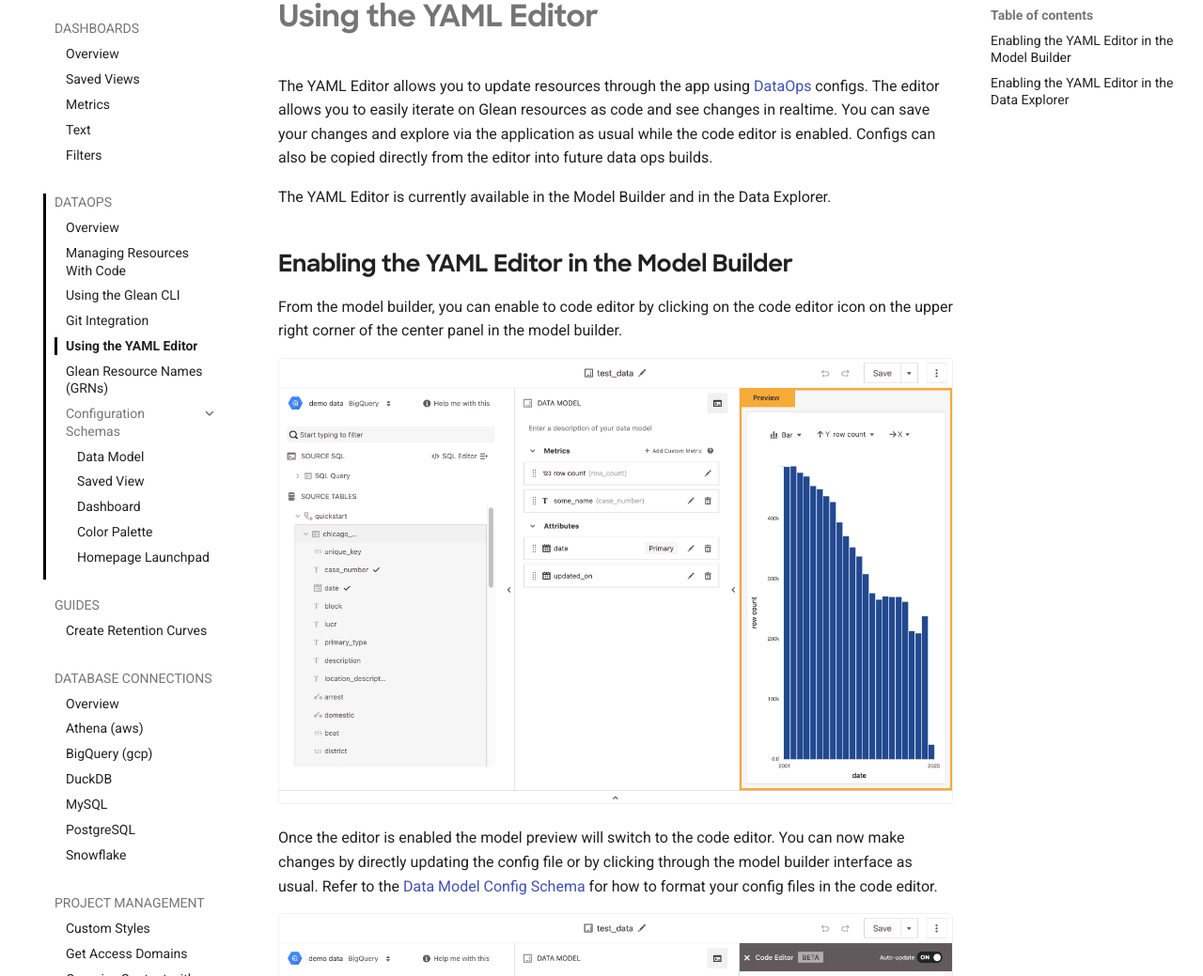
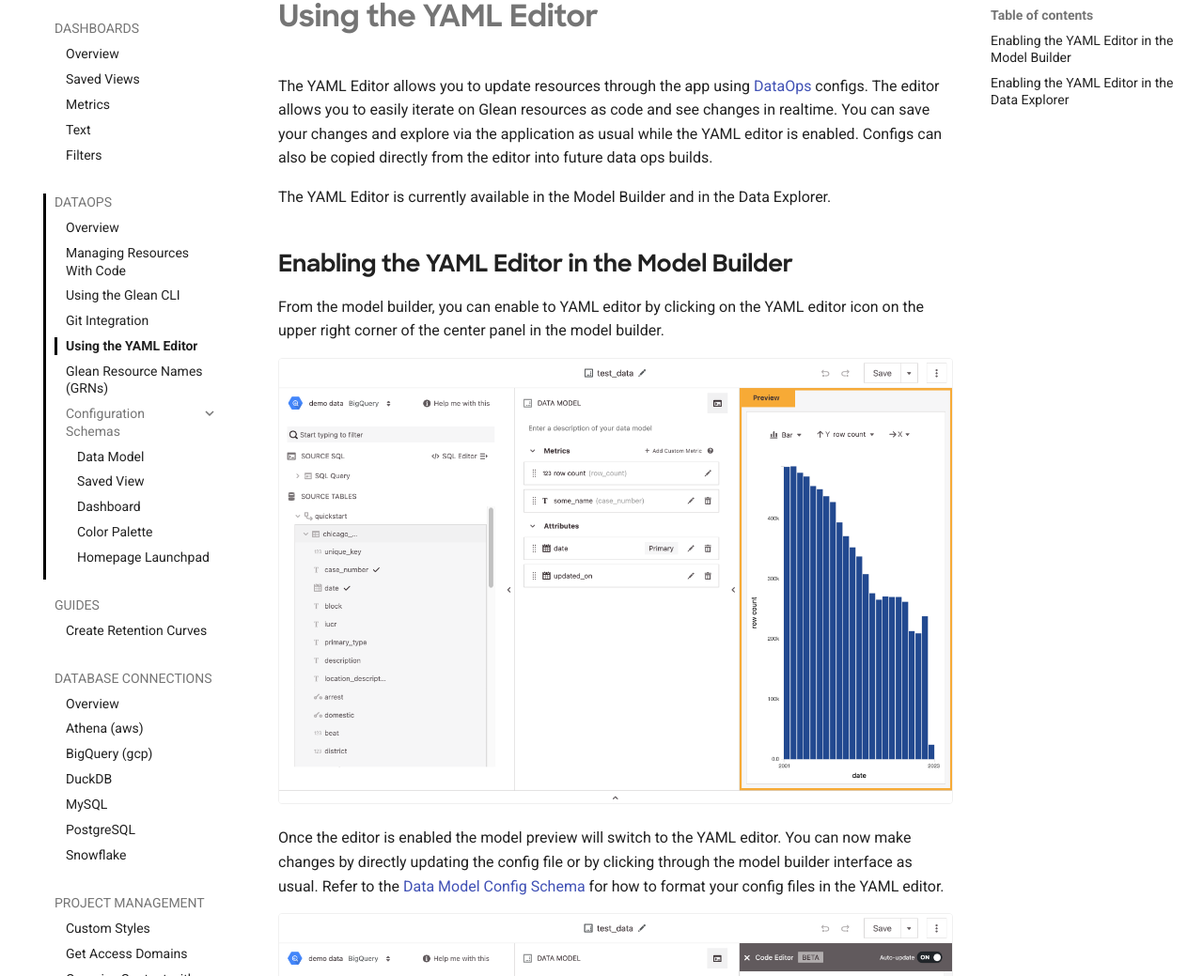
Before and after one commit to gleannyc/documentation, an MkDocs documentation site: the page built from docs/docs/data-ops/Using-the-YAML-Editor.md, in a window 1280 px wide and 1400 px high. Shown: the part 139-1178 px from the top of the window at 94% size. Built offline with MkDocs 1.6.1 and Material for MkDocs 9.7.7, drawn with Linux system fonts in a browser that asks for light colours; some of the changed text lies outside the part shown.

Commit message:
update verbage to yaml

```diff
--- a/docs/docs/data-ops/Using-the-YAML-Editor.md
+++ b/docs/docs/data-ops/Using-the-YAML-Editor.md
@@ -1,23 +1,23 @@
-The YAML Editor allows you to update resources through the app using [DataOps](index.md) configs. The editor allows you to easily iterate on Glean resources as code and see changes in realtime. You can save your changes and explore via the application as usual while the code editor is enabled. Configs can also be copied directly from the editor into future data ops builds.
+The YAML Editor allows you to update resources through the app using [DataOps](index.md) configs. The editor allows you to easily iterate on Glean resources as code and see changes in realtime. You can save your changes and explore via the application as usual while the YAML editor is enabled. Configs can also be copied directly from the editor into future data ops builds.
 
 The YAML Editor is currently available in the Model Builder and in the Data Explorer.
 
 ## Enabling the YAML Editor in the Model Builder
 
-From the model builder, you can enable to code editor by clicking on the code editor icon on the upper right corner of the center panel in the model builder.
+From the model builder, you can enable to YAML editor by clicking on the YAML editor icon on the upper right corner of the center panel in the model builder.
 
 <img src="/assets/select-code-editor-model-builder.png" alt="click the icon in the upper right corner of the model panel"/>
 
-Once the editor is enabled the model preview will switch to the code editor. You can now make changes by directly updating the config file or by clicking through the model builder interface as usual. Refer to the [Data Model Config Schema](config-schema/Data-Model.md) for how to format your config files in the code editor.
+Once the editor is enabled the model preview will switch to the YAML editor. You can now make changes by directly updating the config file or by clicking through the model builder interface as usual. Refer to the [Data Model Config Schema](config-schema/Data-Model.md) for how to format your config files in the YAML editor.
 
-<img src="/assets/code-editor-model-builder.png" alt="code editor opens to the side" />
+<img src="/assets/code-editor-model-builder.png" alt="YAML editor opens to the side" />
 
 ## Enabling the YAML Editor in the Data Explorer
 
-In the Data Explorer, the code editor can be enabled by opening the control panel and clicking on the code editor icon in the top right corner.
+In the Data Explorer, the YAML editor can be enabled by opening the control panel and clicking on the YAML editor icon in the top right corner.
 
 <img src="/assets/code-editor-control-panel.png" alt="click the icon in the upper right corner of the control panel"/>
 
-The editor will open up to the side of your current data exploration and you will now be able to changes by directly updating the config file or by clicking through the Data Explorer interface as usual. Refer to the [Saved View Config Schema](config-schema/Saved-View.md) for how to format your config files in the code editor.
+The editor will open up to the side of your current data exploration and you will now be able to changes by directly updating the config file or by clicking through the Data Explorer interface as usual. Refer to the [Saved View Config Schema](config-schema/Saved-View.md) for how to format your config files in the YAML editor.
 
 <img src="/assets/code-editor-explore.png" alt="code editor opens to the side"/>
```
